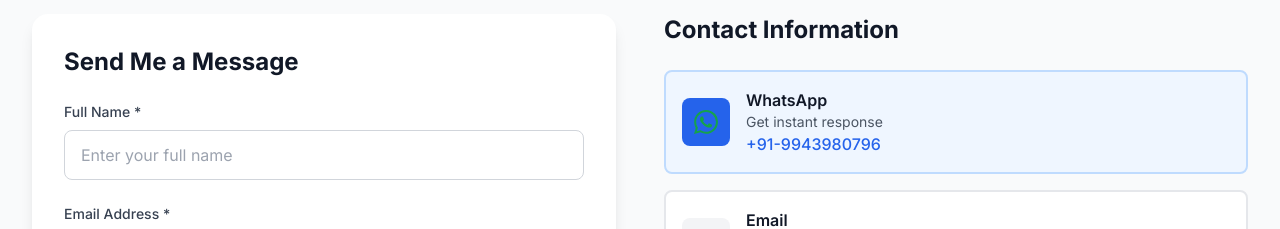
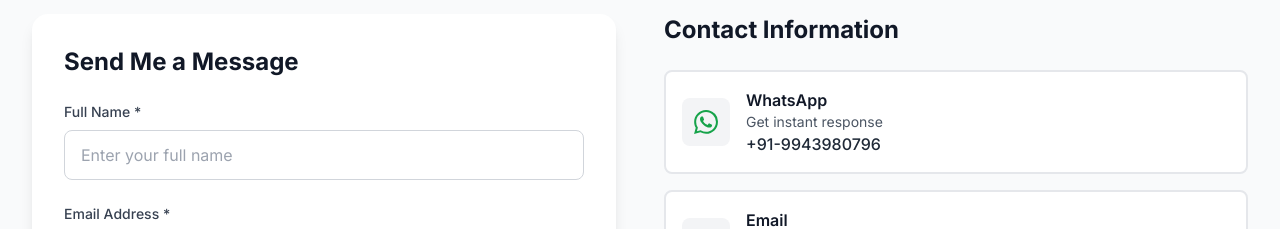
Before and after one commit to abdullahfirdowsi/portfolio-freelance-phase3, a React (Vite) app: page /contact in a window 1280 px wide. Shown: the part 270-499 px from the top of the page. Built offline with nearby package versions, Linux system fonts and the light colour scheme; no server answers.

Commit message:
Fix WhatsApp Contact Method Styling

```diff
--- a/src/pages/Contact.tsx
+++ b/src/pages/Contact.tsx
@@ -251,24 +251,16 @@ const Contact = () => {
                     href={method.link}
                     target={method.link.startsWith('http') ? '_blank' : '_self'}
                     rel={method.link.startsWith('http') ? 'noopener noreferrer' : ''}
-                    className={`block p-4 rounded-lg border-2 transition-all duration-300 hover:shadow-md ${
-                      method.primary
-                        ? 'border-primary-200 bg-primary-50 hover:border-primary-300'
-                        : 'border-gray-200 bg-white hover:border-gray-300'
-                    }`}
+                    className="block p-4 rounded-lg border-2 border-gray-200 bg-white hover:border-gray-300 transition-all duration-300 hover:shadow-md"
                   >
                     <div className="flex items-center space-x-4">
-                      <div className={`p-3 rounded-lg ${
-                        method.primary ? 'bg-primary-600 text-white' : 'bg-gray-100 text-gray-600'
-                      }`}>
+                      <div className="p-3 rounded-lg bg-gray-100 text-gray-600">
                         {method.icon}
                       </div>
                       <div>
                         <h3 className="font-semibold text-gray-900">{method.title}</h3>
                         <p className="text-sm text-gray-600">{method.description}</p>
-                        <p className={`font-medium ${
-                          method.primary ? 'text-primary-600' : 'text-gray-800'
-                        }`}>
+                        <p className="font-medium text-gray-800">
                           {method.value}
                         </p>
                       </div>
```
